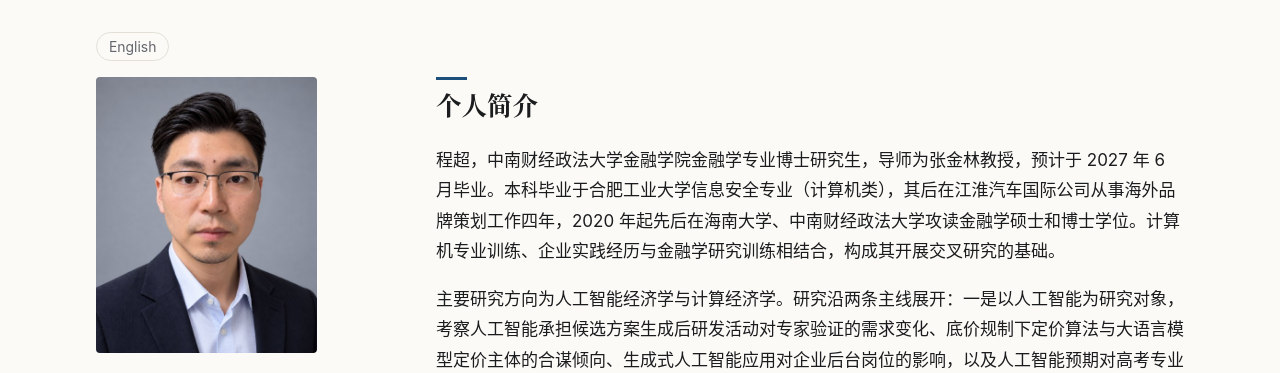
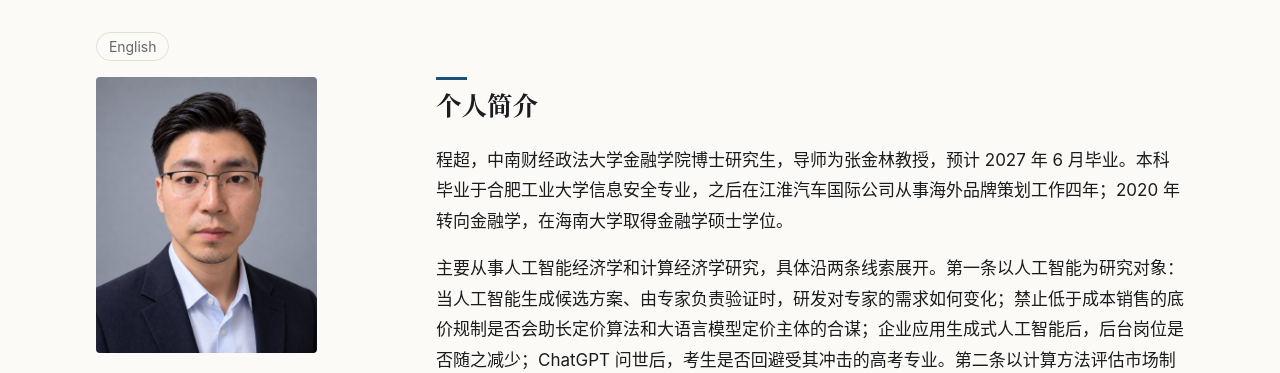
Before and after one commit to CharlesChengGithub/charleschenggithub.github.io, a plain HTML site: page docs/zh/index.html in a window 1280 px wide. Shown: the top 373 px of the page. Drawn offline with Linux system fonts and the light colour scheme.

Commit message:
Rewrite Chinese bio for clarity and flow
Co-Authored-By: Claude Opus 5.5 <noreply@anthropic.com>

```diff
--- a/docs/zh/index.html
+++ b/docs/zh/index.html
@@ -52,7 +52,7 @@
 
     <section id="about">
       <h2>个人简介</h2>
-      <p>程超，中南财经政法大学金融学院金融学专业博士研究生，导师为张金林教授，预计于 2027 年 6 月毕业。本科毕业于合肥工业大学信息安全专业（计算机类），其后在江淮汽车国际公司从事海外品牌策划工作四年，2020 年起先后在海南大学、中南财经政法大学攻读金融学硕士和博士学位。计算机专业训练、企业实践经历与金融学研究训练相结合，构成其开展交叉研究的基础。</p><p>主要研究方向为人工智能经济学与计算经济学。研究沿两条主线展开：一是以人工智能为研究对象，考察人工智能承担候选方案生成后研发活动对专家验证的需求变化、底价规制下定价算法与大语言模型定价主体的合谋倾向、生成式人工智能应用对企业后台岗位的影响，以及人工智能预期对高考专业选择的影响；二是以计算方法为研究工具，结合期货公司账户数据构建期货市场多主体模型，研究保证金制度、处置效应与跨品种风险传导，构建光伏组件行业多主体模型评估价格规制，并以蒙特卡洛模拟检验试点政策叠加对双重差分估计的影响。</p><p>已在《系统科学与数学》、<em>Sustainability</em>、<em>Systems</em> 等期刊发表或录用论文 4 篇；另有 5 篇以第一作者或独立作者身份撰写的论文处于返修或在审阶段，投稿期刊包括 <em>China Economic Review</em>、<em>Journal of Behavioral and Experimental Economics</em>、<em>Computational Economics</em> 和《财政研究》。独立撰写经济学多主体建模方法教材书稿 1 部。参与国家社会科学基金重大项目 1 项，以课题组成员身份（排名第二）参与中国期货业协会联合研究计划课题 1 项。</p><p>具备扎实的编程与数据处理能力：熟练运用 Python 处理大规模数据，曾清洗和分析近 500 万条期货公司账户交易记录；能够搭建多主体模型、强化学习实验和大语言模型主体实验；开发并维护开源经济学多主体模拟工具 <a href="https://github.com/CharlesChengGithub/llmarket">llmarket</a>，支持大语言模型主体、强化学习主体与规则主体在同一市场中交互，并可灵活设置价格规制。</p>
+      <p>程超，中南财经政法大学金融学院博士研究生，导师为张金林教授，预计 2027 年 6 月毕业。本科毕业于合肥工业大学信息安全专业，之后在江淮汽车国际公司从事海外品牌策划工作四年；2020 年转向金融学，在海南大学取得金融学硕士学位。</p><p>主要从事人工智能经济学和计算经济学研究，具体沿两条线索展开。第一条以人工智能为研究对象：当人工智能生成候选方案、由专家负责验证时，研发对专家的需求如何变化；禁止低于成本销售的底价规制是否会助长定价算法和大语言模型定价主体的合谋；企业应用生成式人工智能后，后台岗位是否随之减少；ChatGPT 问世后，考生是否回避受其冲击的高考专业。第二条以计算方法评估市场制度与公共政策：基于期货公司账户数据构建多主体模型，研究保证金制度、处置效应和跨品种风险传导；构建光伏组件行业多主体模型，评估成本底价对产能调整和企业退出的影响；以蒙特卡洛模拟度量城市试点政策相互重叠给双重差分估计带来的偏误。</p><p>已在《系统科学与数学》、<em>Sustainability</em>、<em>Systems</em> 等期刊发表和录用论文 4 篇；另有 5 篇第一作者或独立作者论文正在返修或审稿，所投期刊包括 <em>China Economic Review</em>、<em>Journal of Behavioral and Experimental Economics</em>、<em>Computational Economics</em> 和《财政研究》。独立撰写教材书稿《经济学研究中的ABM方法：从入门到实践》。参与国家社会科学基金重大项目 1 项、中国期货业协会联合研究计划课题 1 项（排名第二）。</p><p>计算机专业出身，编程贯穿研究全过程：用 Python 清洗和分析近 500 万条期货公司账户记录，自行搭建多主体模型、强化学习实验和大语言模型实验，并开发和维护开源经济学多主体模拟工具 <a href="https://github.com/CharlesChengGithub/llmarket">llmarket</a>。该工具让大语言模型、强化学习算法和固定规则驱动的主体在同一市场中交易，价格规制可以随时开启或关闭。</p>
       <h3 class="label">研究方向</h3>
       <ul class="interests">
 <li>人工智能经济学</li><li>计算经济学（多主体建模、强化学习、大语言模型主体）</li><li>行为金融与期货市场</li><li>家庭金融与政策评估</li>      </ul>
```
Also changed, not shown: 3 other files.
